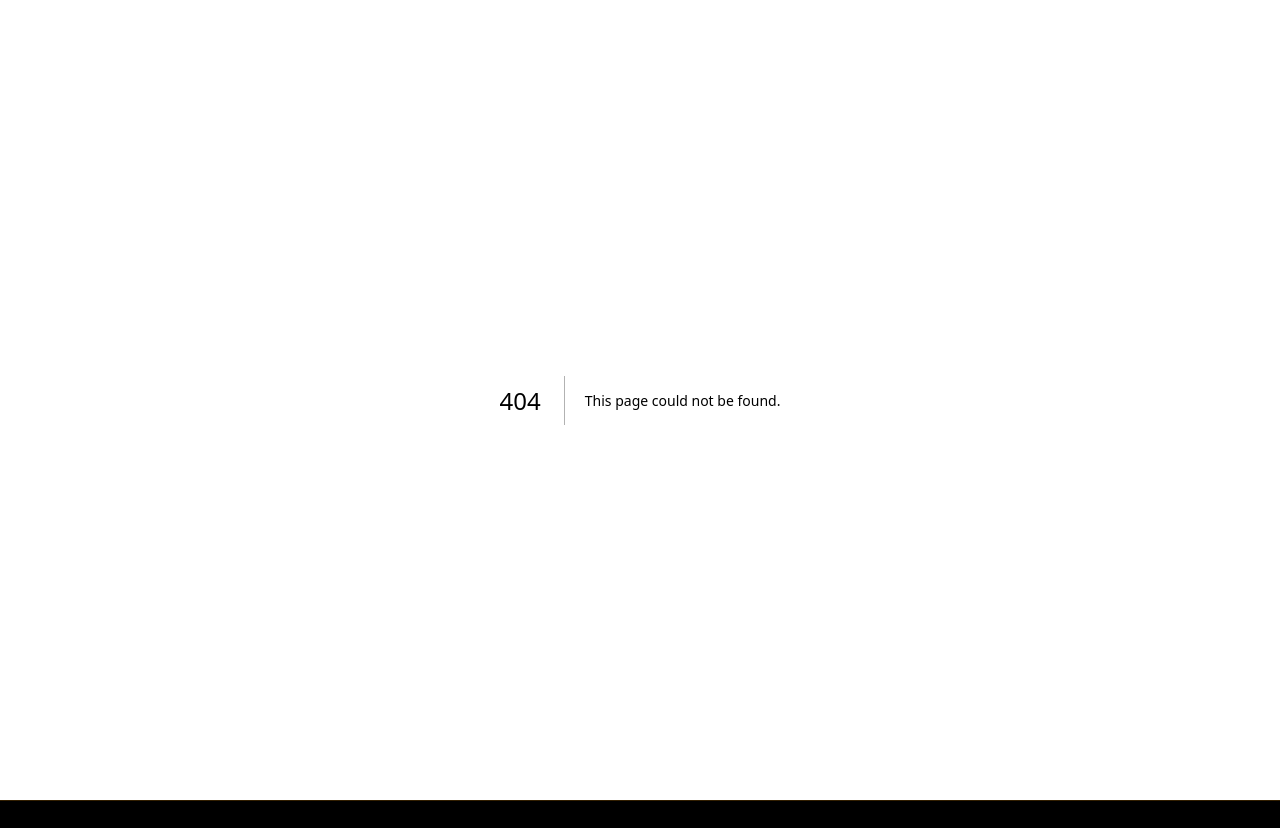
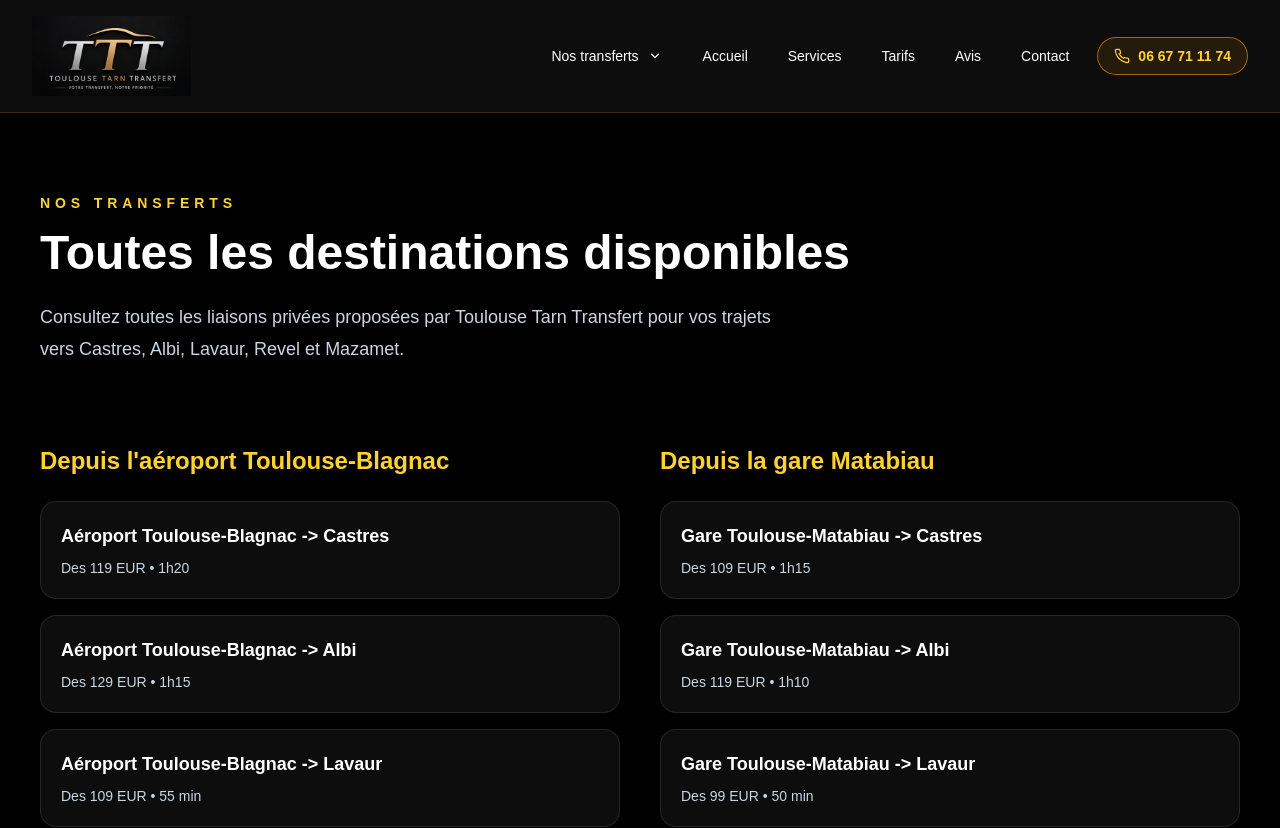
Before and after one commit to mbtransport41-jpg/transfert-toulouse-tarn, a Next.js app: page /nos-transferts in a window 1280 px wide. Before the commit this address had no page. Shown: the top 828 px of the page. Built offline with nearby package versions, Linux system fonts and the light colour scheme.

Commit message:
fix: audit and repair full site navigation

```diff
--- a/app/components/BookingForm.tsx
+++ b/app/components/BookingForm.tsx
@@ -144,7 +144,7 @@
   };
 
   return (
-    <section className="rounded-3xl border border-slate-200 bg-white p-6 shadow-sm sm:p-8">
+    <section id="booking" className="rounded-3xl border border-slate-200 bg-white p-6 shadow-sm sm:p-8">
       <div className="mb-6">
         <p className="text-sm font-semibold uppercase tracking-[0.2em] text-amber-600">Réservation</p>
         <h2 className="mt-2 text-3xl font-bold text-slate-900">Demandez un transfert</h2>
--- a/app/components/Header.tsx
+++ b/app/components/Header.tsx
@@ -1,21 +1,39 @@
-import Image from 'next/image';
+"use client";
 
-const navItems = [
-  { label: 'Accueil', href: '#hero' },
-  { label: 'Nos transferts', href: '#transfers' },
-  { label: 'À propos', href: '#about' },
-  { label: 'Nos services', href: '#services' },
-  { label: 'Avis', href: '#avis' },
-  { label: 'Contact', href: '#contact' },
+import Image from "next/image";
+import Link from "next/link";
+import { useState } from "react";
+
+const navLinks = [
+  { label: "Accueil", href: "/" },
+  { label: "Services", href: "/nos-services" },
+  { label: "Tarifs", href: "/tarifs" },
+  { label: "Avis", href: "/avis" },
+  { label: "Contact", href: "/contact" },
+];
+
+const transferLinks = [
+  { label: "Aéroport Toulouse - Castres", href: "/transfert/aeroport-toulouse-castres", group: "Aéroport" },
+  { label: "Aéroport Toulouse - Albi", href: "/transfert/aeroport-toulouse-albi", group: "Aéroport" },
+  { label: "Aéroport Toulouse - Lavaur", href: "/transfert/aeroport-toulouse-lavaur", group: "Aéroport" },
+  { label: "Aéroport Toulouse - Revel", href: "/transfert/aeroport-toulouse-revel", group: "Aéroport" },
+  { label: "Aéroport Toulouse - Mazamet", href: "/transfert/aeroport-toulouse-mazamet", group: "Aéroport" },
+  { label: "Gare Matabiau - Castres", href: "/transfert/gare-matabiau-castres", group: "Gare Matabiau" },
+  { label: "Gare Matabiau - Albi", href: "/transfert/gare-matabiau-albi", group: "Gare Matabiau" },
+  { label: "Gare Matabiau - Lavaur", href: "/transfert/gare-matabiau-lavaur", group: "Gare Matabiau" },
+  { label: "Gare Matabiau - Revel", href: "/transfert/gare-matabiau-revel", group: "Gare Matabiau" },
+  { label: "Gare Matabiau - Mazamet", href: "/transfert/gare-matabiau-mazamet", group: "Gare Matabiau" },
 ];
 
 export default function Header() {
+  const [mobileOpen, setMobileOpen] = useState(false);
+  const airportLinks = transferLinks.filter((item) => item.group === "Aéroport");
+  const stationLinks = transferLinks.filter((item) => item.group === "Gare Matabiau");
+
   return (
-    <header className="relative sticky top-0 z-50 w-full border-b border-amber-500/20 bg-black/95 backdrop-blur">
+    <header className="sticky top-0 z-50 w-full border-b border-amber-500/20 bg-black/95 backdrop-blur">
       <div className="mx-auto flex max-w-7xl items-center justify-between gap-4 px-4 py-4 sm:px-6 lg:px-8">
-
-
-        <a href="#hero" className="flex shrink-0 items-center" aria-label="Accueil">
+        <Link href="/" className="flex shrink-0 items-center" aria-label="Accueil">
           <Image
             src="/Logo ttt 2.png"
             alt="Logo TTT"
@@ -24,59 +42,51 @@
             priority
             className="h-12 w-auto sm:h-14 lg:h-20"
           />
-        </a>
+        </Link>
 
-        <nav className="hidden items-center gap-6 text-sm font-medium text-white lg:flex">
-          {navItems.map((item) =>
-            item.label === 'Nos transferts' ? (
-              <details key={item.label} className="group relative">
+        <nav className="hidden items-center gap-4 text-sm font-medium text-white lg:flex">
+          <details className="group relative">
             <summary className="flex cursor-pointer list-none items-center gap-2 rounded-full px-3 py-2 transition hover:bg-white/10 hover:text-amber-300">
-                  <span>{item.label}</span>
+              <span>Nos transferts</span>
               <svg viewBox="0 0 20 20" fill="currentColor" className="h-4 w-4">
                 <path d="M5.23 7.21a.75.75 0 011.06.02L10 10.92l3.71-3.69a.75.75 0 111.06 1.06l-4.24 4.24a.75.75 0 01-1.06 0L5.2 8.29a.75.75 0 01.03-1.08z" />
               </svg>
             </summary>
             <div className="absolute left-0 top-full mt-3 w-80 rounded-2xl border border-white/10 bg-black/95 p-3 shadow-2xl shadow-black/40">
-                  <p className="px-3 pb-1 text-xs font-semibold uppercase tracking-[0.2em] text-amber-300">Aéroport</p>
-                  <a href="/transfert/aeroport-toulouse-castres" className="block rounded-xl px-3 py-2 text-sm text-slate-300 transition hover:bg-white/10 hover:text-amber-300">
-                    Aéroport Toulouse - Castres
-                  </a>
-                  <a href="/transfert/aeroport-toulouse-albi" className="block rounded-xl px-3 py-2 text-sm text-slate-300 transition hover:bg-white/10 hover:text-amber-300">
-                    Aéroport Toulouse - Albi
-                  </a>
-                  <a href="/transfert/aeroport-toulouse-lavaur" className="block rounded-xl px-3 py-2 text-sm text-slate-300 transition hover:bg-white/10 hover:text-amber-300">
-                    Aéroport Toulouse - Lavaur
-                  </a>
-                  <a href="/transfert/aeroport-toulouse-revel" className="block rounded-xl px-3 py-2 text-sm text-slate-300 transition hover:bg-white/10 hover:text-amber-300">
-                    Aéroport Toulouse - Revel
-                  </a>
-                  <a href="/transfert/aeroport-toulouse-mazamet" className="block rounded-xl px-3 py-2 text-sm text-slate-300 transition hover:bg-white/10 hover:text-amber-300">
-                    Aéroport Toulouse - Mazamet
-                  </a>
+              <Link
+                href="/nos-transferts"
+                className="mb-2 block rounded-xl px-3 py-2 text-sm font-semibold text-amber-300 transition hover:bg-white/10"
+              >
+                Voir toutes les destinations
+              </Link>
+              <p className="px-3 pb-1 pt-1 text-xs font-semibold uppercase tracking-[0.2em] text-amber-300">Aéroport</p>
+              {airportLinks.map((item) => (
+                <Link
+                  key={item.href}
+                  href={item.href}
+                  className="block rounded-xl px-3 py-2 text-sm text-slate-300 transition hover:bg-white/10 hover:text-amber-300"
+                >
+                  {item.label}
+                </Link>
+              ))}
               <p className="mt-2 px-3 pb-1 text-xs font-semibold uppercase tracking-[0.2em] text-amber-300">Gare Matabiau</p>
-                  <a href="/transfert/gare-matabiau-castres" className="block rounded-xl px-3 py-2 text-sm text-slate-300 transition hover:bg-white/10 hover:text-amber-300">
-                    Gare Matabiau - Castres
-                  </a>
-                  <a href="/transfert/gare-matabiau-albi" className="block rounded-xl px-3 py-2 text-sm text-slate-300 transition hover:bg-white/10 hover:text-amber-300">
-                    Gare Matabiau - Albi
-                  </a>
-                  <a href="/transfert/gare-matabiau-lavaur" className="block rounded-xl px-3 py-2 text-sm text-slate-300 transition hover:bg-white/10 hover:text-amber-300">
-                    Gare Matabiau - Lavaur
-                  </a>
-                  <a href="/transfert/gare-matabiau-revel" className="block rounded-xl px-3 py-2 text-sm text-slate-300 transition hover:bg-white/10 hover:text-amber-300">
-                    Gare Matabiau - Revel
-                  </a>
-                  <a href="/transfert/gare-matabiau-mazamet" className="block rounded-xl px-3 py-2 text-sm text-slate-300 transition hover:bg-white/10 hover:text-amber-300">
-                    Gare Matabiau - Mazamet
-                  </a>
+              {stationLinks.map((item) => (
+                <Link
+                  key={item.href}
+                  href={item.href}
+                  className="block rounded-xl px-3 py-2 text-sm text-slate-300 transition hover:bg-white/10 hover:text-amber-300"
+                >
+                  {item.label}
+                </Link>
+              ))}
             </div>
           </details>
-            ) : (
-                <a key={item.label} href={item.href} className="rounded-full px-3 py-2 transition hover:bg-white/10 hover:text-amber-300">
+
+          {navLinks.map((item) => (
+            <Link key={item.href} href={item.href} className="rounded-full px-3 py-2 transition hover:bg-white/10 hover:text-amber-300">
               {item.label}
-                </a>
-              )
-            )}
+            </Link>
+          ))}
 
           <a
             href="tel:+33667711174"
@@ -89,16 +99,66 @@
           </a>
         </nav>
 
-
+        <button
+          type="button"
+          aria-expanded={mobileOpen}
+          aria-controls="mobile-menu"
+          onClick={() => setMobileOpen((prev) => !prev)}
+          className="inline-flex items-center justify-center rounded-xl border border-white/20 p-2 text-white transition hover:bg-white/10 lg:hidden"
+        >
+          <span className="sr-only">Ouvrir le menu</span>
+          <svg viewBox="0 0 24 24" fill="none" stroke="currentColor" strokeWidth="1.8" className="h-6 w-6">
+            <path d="M4 7h16M4 12h16M4 17h16" />
+          </svg>
+        </button>
       </div>
 
-      <nav className="flex flex-wrap items-center justify-center gap-3 border-t border-white/10 px-4 py-3 text-sm font-medium text-white lg:hidden">
-        {navItems.map((item) => (
-          <a key={item.label} href={item.href} className="rounded-full px-3 py-2 transition hover:bg-white/10 hover:text-amber-300">
+      {mobileOpen ? (
+        <nav id="mobile-menu" className="border-t border-white/10 px-4 py-4 text-sm font-medium text-white lg:hidden">
+          <div className="flex flex-col gap-2">
+            {navLinks.map((item) => (
+              <Link
+                key={item.href}
+                href={item.href}
+                onClick={() => setMobileOpen(false)}
+                className="rounded-xl px-3 py-2 transition hover:bg-white/10 hover:text-amber-300"
+              >
                 {item.label}
+              </Link>
+            ))}
+
+            <details className="rounded-xl border border-white/10 p-2">
+              <summary className="cursor-pointer list-none rounded-lg px-2 py-2 text-amber-300">Nos transferts</summary>
+              <div className="mt-2 space-y-1">
+                <Link
+                  href="/nos-transferts"
+                  onClick={() => setMobileOpen(false)}
+                  className="block rounded-lg px-3 py-2 font-semibold text-amber-300 transition hover:bg-white/10"
+                >
+                  Toutes les destinations
+                </Link>
+                {transferLinks.map((item) => (
+                  <Link
+                    key={item.href}
+                    href={item.href}
+                    onClick={() => setMobileOpen(false)}
+                    className="block rounded-lg px-3 py-2 text-slate-300 transition hover:bg-white/10 hover:text-amber-300"
+                  >
+                    {item.label}
+                  </Link>
+                ))}
+              </div>
+            </details>
+
+            <a
+              href="tel:+33667711174"
+              className="mt-2 inline-flex items-center justify-center rounded-full border border-amber-500/60 bg-amber-500/10 px-4 py-2 font-semibold text-amber-300"
+            >
+              06 67 71 11 74
             </a>
-        ))}
+          </div>
         </nav>
+      ) : null}
     </header>
   );
 }
--- a/app/contact/page.tsx
+++ b/app/contact/page.tsx
@@ -1,3 +1,5 @@
+import Link from "next/link";
+
 export default function ContactPage() {
   return (
     <main className="min-h-screen bg-black text-white">
@@ -46,12 +48,12 @@
               Pour toute demande de transfert privé, navette aéroport, transport gare ou mise à disposition d'un
               chauffeur privé, utilisez le formulaire de réservation disponible sur notre site.
             </p>
-            <a
+            <Link
               href="/#booking"
               className="inline-block bg-amber-500 hover:bg-amber-400 text-black font-bold px-8 py-4 rounded-full transition"
             >
               Réserver maintenant
-            </a>
+            </Link>
           </div>
         </div>
 
--- a/app/layout.tsx
+++ b/app/layout.tsx
@@ -1,6 +1,7 @@
 import type { Metadata } from "next";
 import { Geist, Geist_Mono } from "next/font/google";
 import "./globals.css";
+import Header from "./components/Header";
 import Footer from "./components/Footer";
 
 const geistSans = Geist({
@@ -29,7 +30,11 @@
       lang="en"
       className={`${geistSans.variable} ${geistMono.variable} h-full antialiased`}
     >
-      <body className="min-h-full flex flex-col">{children} <Footer /></body>
+      <body className="min-h-full flex flex-col">
+        <Header />
+        {children}
+        <Footer />
+      </body>
     </html>
   );
 }
--- /dev/null
+++ b/app/nos-transferts/page.tsx
@@ -0,0 +1,64 @@
+import type { Metadata } from "next";
+import Link from "next/link";
+import { transfers } from "@/app/data/transfert";
+
+export const metadata: Metadata = {
+  title: "Nos transferts | Toulouse Tarn Transfert",
+  description:
+    "Retrouvez toutes les destinations de transferts premium entre l'aéroport Toulouse-Blagnac, la gare Matabiau et les villes du Tarn.",
+  alternates: {
+    canonical: "/nos-transferts",
+  },
+};
+
+export default function NosTransfertsPage() {
+  const airport = transfers.filter((item) => item.origin === "aeroport");
+  const station = transfers.filter((item) => item.origin === "gare");
+
+  return (
+    <main className="min-h-screen bg-black text-white">
+      <section className="mx-auto max-w-7xl px-6 py-20 sm:px-8 lg:px-10">
+        <p className="text-sm font-semibold uppercase tracking-[0.35em] text-amber-300">Nos transferts</p>
+        <h1 className="mt-4 text-4xl font-bold sm:text-5xl">Toutes les destinations disponibles</h1>
+        <p className="mt-6 max-w-3xl text-lg leading-8 text-slate-300">
+          Consultez toutes les liaisons privées proposées par Toulouse Tarn Transfert pour vos trajets vers Castres,
+          Albi, Lavaur, Revel et Mazamet.
+        </p>
+      </section>
+
+      <section className="mx-auto grid max-w-7xl gap-10 px-6 pb-20 sm:px-8 lg:grid-cols-2 lg:px-10">
+        <article>
+          <h2 className="text-2xl font-bold text-amber-300">Depuis l&apos;aéroport Toulouse-Blagnac</h2>
+          <div className="mt-6 space-y-4">
+            {airport.map((item) => (
+              <Link
+                key={item.slug}
+                href={`/transfert/${item.slug}`}
+                className="block rounded-2xl border border-white/10 bg-white/5 p-5 transition hover:border-amber-300 hover:bg-white/10"
+              >
+                <p className="text-lg font-semibold">{item.depart} -&gt; {item.arrivee}</p>
+                <p className="mt-2 text-sm text-slate-300">Des {item.prix} EUR • {item.temps}</p>
+              </Link>
+            ))}
+          </div>
+        </article>
+
+        <article>
+          <h2 className="text-2xl font-bold text-amber-300">Depuis la gare Matabiau</h2>
+          <div className="mt-6 space-y-4">
+            {station.map((item) => (
+              <Link
+                key={item.slug}
+                href={`/transfert/${item.slug}`}
+                className="block rounded-2xl border border-white/10 bg-white/5 p-5 transition hover:border-amber-300 hover:bg-white/10"
+              >
+                <p className="text-lg font-semibold">{item.depart} -&gt; {item.arrivee}</p>
+                <p className="mt-2 text-sm text-slate-300">Des {item.prix} EUR • {item.temps}</p>
+              </Link>
+            ))}
+          </div>
+        </article>
+      </section>
+    </main>
+  );
+}
--- a/app/page.tsx
+++ b/app/page.tsx
@@ -1,22 +1,18 @@
 import { Suspense } from "react";
-import Header from "./components/Header";
 import Hero from "./components/Hero";
 import Services from "./components/Services";
 import Reservation from "./components/Reservation";
 import BookingForm from "./components/BookingForm";
-import Footer from "./components/Footer";
 
 export default function Home() {
   return (
     <>
-      <Header />
       <Hero />
       <Services />
       <Reservation />
       <Suspense fallback={null}>
         <BookingForm />
       </Suspense>
-      <Footer />
     </>
   );
 }
--- a/app/tarifs/page.tsx
+++ b/app/tarifs/page.tsx
@@ -1,3 +1,5 @@
+import Link from "next/link";
+
 export const metadata = {
   title: "Tarifs VTC Toulouse, Castres, Albi | Tarn Transfert",
   description:
@@ -46,9 +48,9 @@
         <div className="rounded-3xl bg-amber-500 text-black p-10 text-center">
           <h2 className="text-3xl font-bold">Demandez votre devis gratuitement</h2>
           <p className="mt-4 text-lg">Réponse rapide • Sans engagement • Disponible 7j/7</p>
-          <a href="/#booking" className="mt-8 inline-block rounded-full bg-black text-white px-8 py-4 font-bold">
+          <Link href="/#booking" className="mt-8 inline-block rounded-full bg-black text-white px-8 py-4 font-bold">
             Demander un devis
-          </a>
+          </Link>
         </div>
       </section>
     </main>
```
Also changed, not shown: app/components/Hero.tsx (+8 -6 lines), app/components/Reservation.tsx (+6 -5 lines), app/components/Services.tsx (+5 -4 lines), app/transfert/[slug]/page.tsx (+5 -6 lines). Lines whose indentation alone changed are shown as unchanged.
